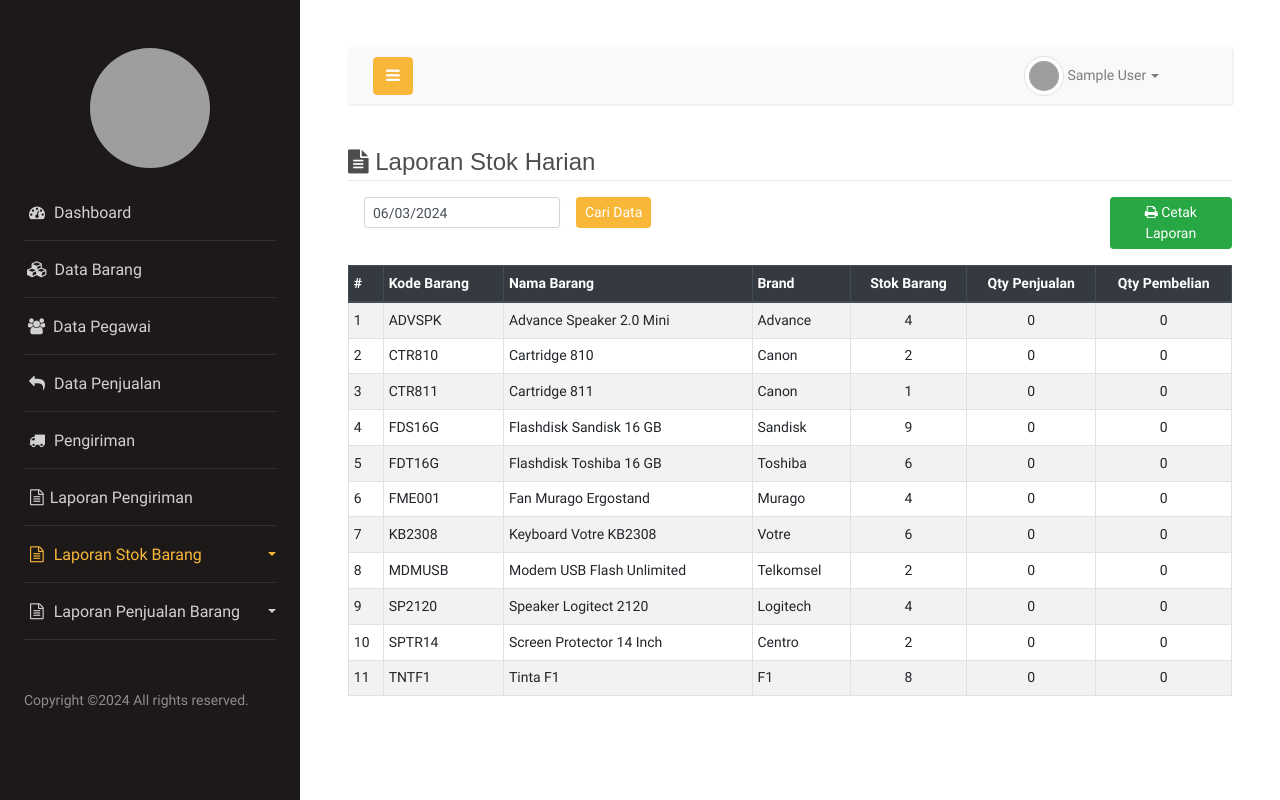
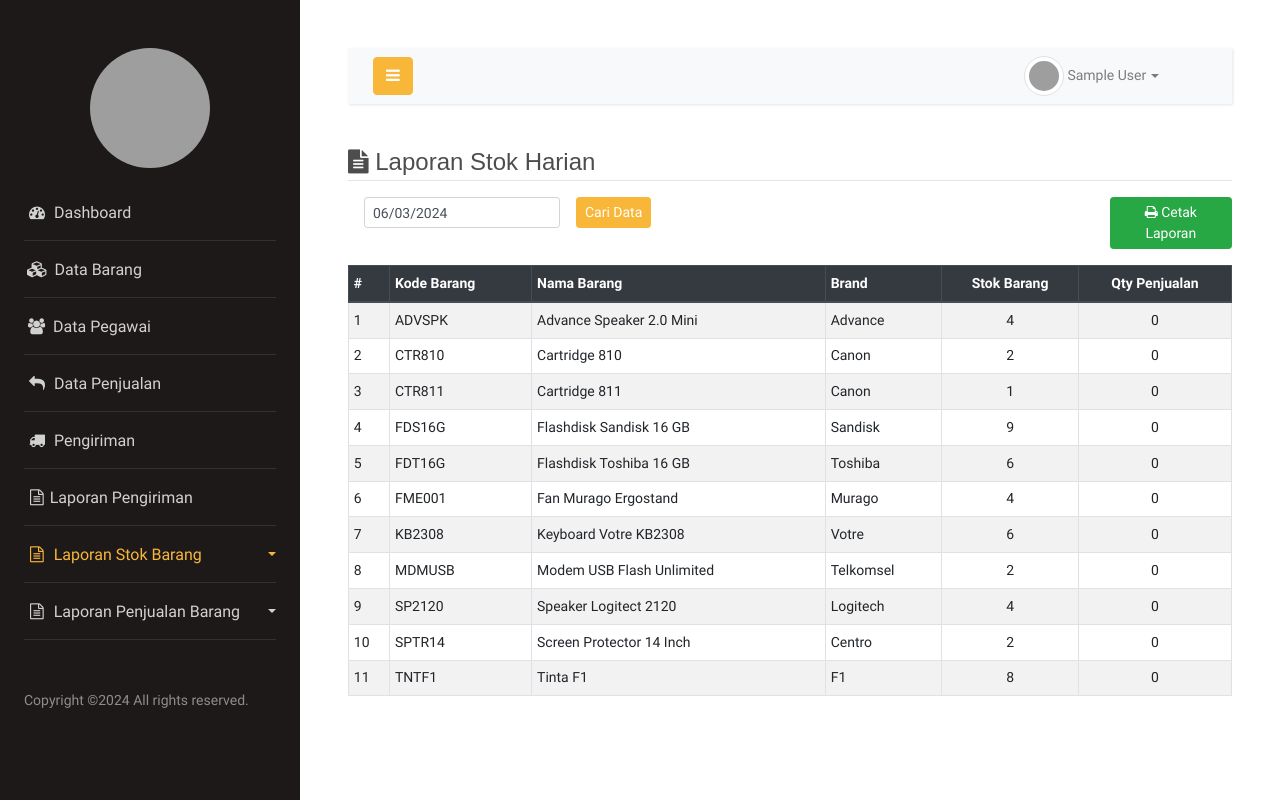
Before and after one commit to aulil99/eskristal, a CodeIgniter app: page /stok_harian in a window 1280 px wide. Run offline with CodeIgniter, Linux system fonts and the light colour scheme; the visitor is signed in with stand-in values (Sample User, id 1); data comes from the database, SQL or seed files in the repository; data that the repository does not hold is empty; grey boxes are pictures that could not be loaded.

Commit message:
update: report stok barang

```diff
--- a/application/views/cetak/stok_bulanan.php
+++ b/application/views/cetak/stok_bulanan.php
@@ -13,7 +13,7 @@
             <th scope="col">Brand</th>
             <th scope="col" class="text-center">Stok Barang</th>
             <th scope="col" class="text-center">Qty Penjualan</th>
-            <th scope="col" class="text-center">Qty Pembelian</th>
+            <!-- <th scope="col" class="text-center">Qty Pembelian</th> -->
         </tr>
     </thead>
     <tbody>
@@ -22,7 +22,7 @@
         if ($data->num_rows() > 0) {
             foreach ($data->result() as $dt) {
                 $penjualan = ($dt->qty_penjualan_new != '') ? $dt->qty_penjualan_new : 0;
-                $pembelian = ($dt->qty_pembelian_new != '') ? $dt->qty_pembelian_new : 0;
+                // $pembelian = ($dt->qty_pembelian_new != '') ? $dt->qty_pembelian_new : 0;
 
                 echo '<tr>';
                 echo '<td>' . $i++ . '</td>';
@@ -31,7 +31,7 @@
                 echo '<td>' . $dt->brand . '</td>';
                 echo '<td class="text-center">' . (($dt->stok + $penjualan) - $pembelian) . '</td>';
                 echo '<td class="text-center">' . (($dt->qty_penjualan != '') ? $dt->qty_penjualan : 0) . '</td>';
-                echo '<td class="text-center">' . (($dt->qty_pembelian != '') ? $dt->qty_pembelian : 0) . '</td>';
+                // echo '<td class="text-center">' . (($dt->qty_pembelian != '') ? $dt->qty_pembelian : 0) . '</td>';
                 echo '</tr>';
             }
         } else {
--- a/application/views/cetak/stok_harian.php
+++ b/application/views/cetak/stok_harian.php
@@ -24,7 +24,7 @@ function tanggal_indo($tgl)
             <th scope="col">Brand</th>
             <th scope="col" class="text-center">Stok Barang</th>
             <th scope="col" class="text-center">Qty Penjualan</th>
-            <th scope="col" class="text-center">Qty Pembelian</th>
+            <!-- <th scope="col" class="text-center">Qty Pembelian</th> -->
         </tr>
     </thead>
     <tbody>
@@ -33,7 +33,7 @@ function tanggal_indo($tgl)
         if ($data->num_rows() > 0) {
             foreach ($data->result() as $dt) {
                 $penjualan = ($dt->qty_penjualan_new != '') ? $dt->qty_penjualan_new : 0;
-                $pembelian = ($dt->qty_pembelian_new != '') ? $dt->qty_pembelian_new : 0;
+                // $pembelian = ($dt->qty_pembelian_new != '') ? $dt->qty_pembelian_new : 0;
 
                 echo '<tr>';
                 echo '<td>' . $i++ . '</td>';
@@ -42,7 +42,7 @@ function tanggal_indo($tgl)
                 echo '<td>' . $dt->brand . '</td>';
                 echo '<td class="text-center">' . (($dt->stok + $penjualan) - $pembelian) . '</td>';
                 echo '<td class="text-center">' . (($dt->qty_penjualan != '') ? $dt->qty_penjualan : 0) . '</td>';
-                echo '<td class="text-center">' . (($dt->qty_pembelian != '') ? $dt->qty_pembelian : 0) . '</td>';
+                // echo '<td class="text-center">' . (($dt->qty_pembelian != '') ? $dt->qty_pembelian : 0) . '</td>';
                 echo '</tr>';
             }
         } else {
--- a/application/views/cetak/stok_tahunan.php
+++ b/application/views/cetak/stok_tahunan.php
@@ -13,7 +13,7 @@
             <th scope="col">Brand</th>
             <th scope="col" class="text-center">Stok Barang</th>
             <th scope="col" class="text-center">Qty Penjualan</th>
-            <th scope="col" class="text-center">Qty Pembelian</th>
+            <!-- <th scope="col" class="text-center">Qty Pembelian</th> -->
         </tr>
     </thead>
     <tbody>
@@ -22,7 +22,7 @@
         if ($data->num_rows() > 0) {
             foreach ($data->result() as $dt) {
                 $penjualan = ($dt->qty_penjualan_new != '') ? $dt->qty_penjualan_new : 0;
-                $pembelian = ($dt->qty_pembelian_new != '') ? $dt->qty_pembelian_new : 0;
+                // $pembelian = ($dt->qty_pembelian_new != '') ? $dt->qty_pembelian_new : 0;
 
                 echo '<tr>';
                 echo '<td>' . $i++ . '</td>';
@@ -31,7 +31,7 @@
                 echo '<td>' . $dt->brand . '</td>';
                 echo '<td class="text-center">' . (($dt->stok + $penjualan) - $pembelian) . '</td>';
                 echo '<td class="text-center">' . (($dt->qty_penjualan != '') ? $dt->qty_penjualan : 0) . '</td>';
-                echo '<td class="text-center">' . (($dt->qty_pembelian != '') ? $dt->qty_pembelian : 0) . '</td>';
+                // echo '<td class="text-center">' . (($dt->qty_pembelian != '') ? $dt->qty_pembelian : 0) . '</td>';
                 echo '</tr>';
             }
         } else {
--- a/application/views/laporan/stok_bulanan.php
+++ b/application/views/laporan/stok_bulanan.php
@@ -65,7 +65,7 @@ if ($this->session->flashdata('alert')) {
             <th scope="col">Brand</th>
             <th scope="col" class="text-center">Stok Barang</th>
             <th scope="col" class="text-center">Qty Penjualan</th>
-            <th scope="col" class="text-center">Qty Pembelian</th>
+            <!-- <th scope="col" class="text-center">Qty Pembelian</th> -->
         </tr>
     </thead>
     <tbody>
@@ -74,7 +74,7 @@ if ($this->session->flashdata('alert')) {
         if ($data->num_rows() > 0) {
             foreach ($data->result() as $dt) {
                 $penjualan = ($dt->qty_penjualan_new != '') ? $dt->qty_penjualan_new : 0;
-                $pembelian = ($dt->qty_pembelian_new != '') ? $dt->qty_pembelian_new : 0;
+                // $pembelian = ($dt->qty_pembelian_new != '') ? $dt->qty_pembelian_new : 0;
 
                 echo '<tr>';
                 echo '<td>' . $i++ . '</td>';
@@ -83,7 +83,7 @@ if ($this->session->flashdata('alert')) {
                 echo '<td>' . $dt->brand . '</td>';
                 echo '<td class="text-center">' . (($dt->stok + $penjualan) - $pembelian) . '</td>';
                 echo '<td class="text-center">' . (($dt->qty_penjualan != '') ? $dt->qty_penjualan : 0) . '</td>';
-                echo '<td class="text-center">' . (($dt->qty_pembelian != '') ? $dt->qty_pembelian : 0) . '</td>';
+                // echo '<td class="text-center">' . (($dt->qty_pembelian != '') ? $dt->qty_pembelian : 0) . '</td>';
                 echo '</tr>';
             }
         } else {
--- a/application/views/laporan/stok_harian.php
+++ b/application/views/laporan/stok_harian.php
@@ -40,7 +40,7 @@ if ($this->session->flashdata('alert')) {
             <th scope="col">Brand</th>
             <th scope="col" class="text-center">Stok Barang</th>
             <th scope="col" class="text-center">Qty Penjualan</th>
-            <th scope="col" class="text-center">Qty Pembelian</th>
+            <!-- <th scope="col" class="text-center">Qty Pembelian</th> -->
         </tr>
     </thead>
     <tbody>
@@ -49,7 +49,7 @@ if ($this->session->flashdata('alert')) {
         if ($data->num_rows() > 0) {
             foreach ($data->result() as $dt) {
                 $penjualan = ($dt->qty_penjualan_new != '') ? $dt->qty_penjualan_new : 0;
-                $pembelian = ($dt->qty_pembelian_new != '') ? $dt->qty_pembelian_new : 0;
+                // $pembelian = ($dt->qty_pembelian_new != '') ? $dt->qty_pembelian_new : 0;
 
                 echo '<tr>';
                 echo '<td>' . $i++ . '</td>';
@@ -58,7 +58,7 @@ if ($this->session->flashdata('alert')) {
                 echo '<td>' . $dt->brand . '</td>';
                 echo '<td class="text-center">' . (($dt->stok + $penjualan) - $pembelian) . '</td>';
                 echo '<td class="text-center">' . (($dt->qty_penjualan != '') ? $dt->qty_penjualan : 0) . '</td>';
-                echo '<td class="text-center">' . (($dt->qty_pembelian != '') ? $dt->qty_pembelian : 0) . '</td>';
+                // echo '<td class="text-center">' . (($dt->qty_pembelian != '') ? $dt->qty_pembelian : 0) . '</td>';
                 echo '</tr>';
             }
         } else {
--- a/application/views/laporan/stok_tahunan.php
+++ b/application/views/laporan/stok_tahunan.php
@@ -48,7 +48,7 @@ if ($this->session->flashdata('alert')) {
             <th scope="col">Brand</th>
             <th scope="col" class="text-center">Stok Barang</th>
             <th scope="col" class="text-center">Qty Penjualan</th>
-            <th scope="col" class="text-center">Qty Pembelian</th>
+            <!-- <th scope="col" class="text-center">Qty Pembelian</th> -->
         </tr>
     </thead>
     <tbody>
@@ -57,7 +57,7 @@ if ($this->session->flashdata('alert')) {
         if ($data->num_rows() > 0) {
             foreach ($data->result() as $dt) {
                 $penjualan = ($dt->qty_penjualan_new != '') ? $dt->qty_penjualan_new : 0;
-                $pembelian = ($dt->qty_pembelian_new != '') ? $dt->qty_pembelian_new : 0;
+                // $pembelian = ($dt->qty_pembelian_new != '') ? $dt->qty_pembelian_new : 0;
 
                 echo '<tr>';
                 echo '<td>' . $i++ . '</td>';
@@ -66,7 +66,7 @@ if ($this->session->flashdata('alert')) {
                 echo '<td>' . $dt->brand . '</td>';
                 echo '<td class="text-center">' . (($dt->stok + $penjualan) - $pembelian) . '</td>';
                 echo '<td class="text-center">' . (($dt->qty_penjualan != '') ? $dt->qty_penjualan : 0) . '</td>';
-                echo '<td class="text-center">' . (($dt->qty_pembelian != '') ? $dt->qty_pembelian : 0) . '</td>';
+                // echo '<td class="text-center">' . (($dt->qty_pembelian != '') ? $dt->qty_pembelian : 0) . '</td>';
                 echo '</tr>';
             }
         } else {
```
